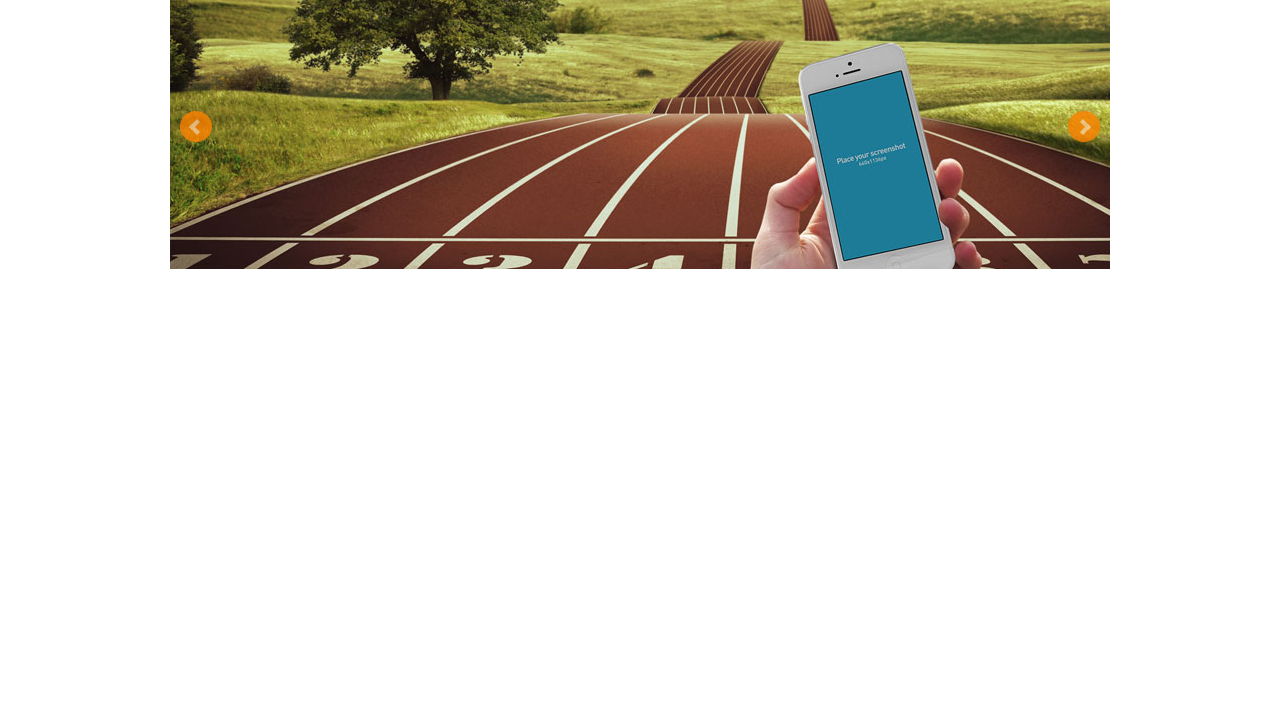
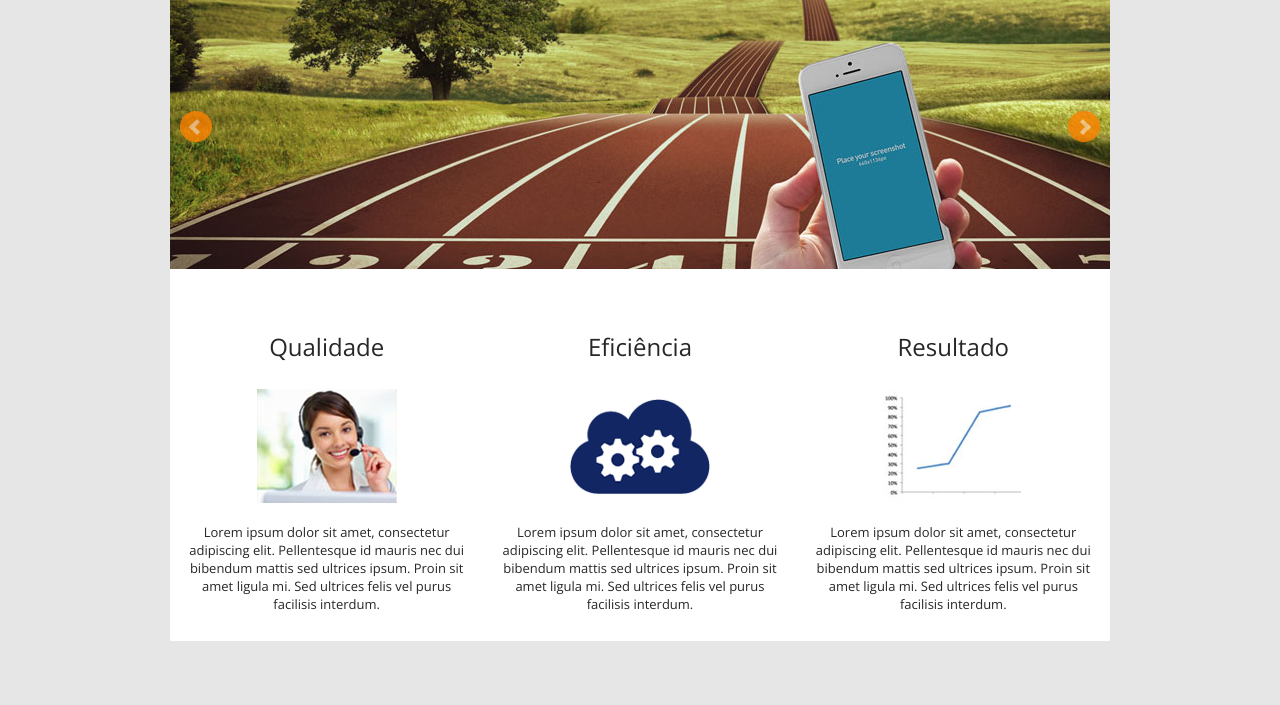
Before and after one commit to davtech/Fersan, a plain HTML site: page index.html in a window 1280 px wide. Shown: the part 95-800 px from the top of the page. Drawn offline with nearby package versions, Linux system fonts and the light colour scheme.

Commit message:
implementação da área de destaques

```diff
--- a/css/style.css
+++ b/css/style.css
@@ -12,6 +12,16 @@ Version: 1.0
 
 @import url(http://fonts.googleapis.com/css?family=Open+Sans:400italic,700italic,400,700);
 
+h2 {
+	line-height: 45px;
+	font-weight: 400;
+	text-align: center;
+}
+
+.conteiner{
+	width: 940px;
+	margin:auto;
+}
 .clear{
 	clear: both;
 }
@@ -23,12 +33,32 @@ Version: 1.0
 	float: right;
 }
 
+
+.half {
+		width: 48%;
+		margin: 0 1%;
+}
+.third {
+	width: 31.3333333333333%;
+	margin: 0 1%;
+}
+.fourth {
+	width: 23%;
+	margin: 0 1%;
+}
+
+.fifth {
+	width: 18%;
+	margin: 0 1%;
+}
+
 /*------------------------- HEADER ---------------------------*/
 #top{
 	height: 4px;
 	background: #ff9400;
 }
 body {
+	background: #e6e6e6;
 	font-family:'Open Sans', sans-serif;
 }
 
@@ -40,10 +70,6 @@ body > header {
 	-o-box-shadow: 0 1px 2px rgba(0,0,0,0.2);
 	-moz-box-shadow: 0 1px 2px rgba(0,0,0,0.2);
 	-webkit-box-shadow: 0 1px 2px rgba(0,0,0,0.2);
-}
-.conteiner{
-	width: 940px;
-	margin:auto;
 }
 #logo h1 {
 	display: none;
@@ -84,5 +110,40 @@ nav ul li a:hover{
 }
 /*-------------------------FIM - HEADER---------------------------*/
 
-/*------------------------- HEADER ---------------------------*/
-/*------------------------- FIM HEADER ---------------------------*/
+/*------------------------- SLIDER ---------------------------*/
+/*------------------------- FIM SLIDER ---------------------------*/
+
+/*------------------------- DESTAQUES ------------------------*/
+#destaques{
+	color: #272727;
+	background: #fff;
+	margin: auto;
+	padding: 0px;
+	box-shadow: 0 0 0 #000;
+}
+#destaques .third {
+
+	border-radius: 4px;
+	-webkit-border-radius: 4px;
+	-moz-border-radius: 4px;
+	-o-border-radius: 4px;
+
+	padding: 15px 0px;
+	float:left;
+	text-align: center;
+	margin-top: 20px;
+
+}
+#destaques .third:hover{
+	-webkit-box-shadow: 0 0 12px rgba(0, 0, 0, 0.13), 0 0 0 1px #D8D8D8 inset;
+	-moz-box-shadow: 0 0 12px rgba(0, 0, 0, 0.13), 0 0 0 1px #D8D8D8 inset;
+	box-shadow: 0 0 12px rgba(0, 0, 0, 0.13), 0 0 0 1px #D8D8D8 inset;
+	transition: all 0.2s linear 0s;
+}
+#destaques .third p{
+	margin-top: 20px;
+	font-family: 'Open Sans', sans-serif;
+	font-size: 13px;
+	line-height: 18px;
+}
+/*------------------------- FIM DESTAQUE ------------------------*/
--- a/index.html
+++ b/index.html
@@ -54,8 +54,27 @@
 			</ul>
 		</section>
 
-	<section id="destaques">
+	<section id="destaques" class="conteiner">
+		<div class="third">
+			<h2>Qualidade</h2>
+			<img src="images/qualidade-fersan.jpg" height="114" width="140">
+			<p>Lorem ipsum dolor sit amet, consectetur adipiscing elit. Pellentesque id mauris nec dui bibendum mattis sed ultrices ipsum. Proin sit amet ligula mi. Sed ultrices felis vel purus facilisis interdum.</p>
+		</div>
+		<div class="third">
+			<h2>Eficiência</h2>
+			<img src="images/eficiencia-fersan.png" height="114" width="140">
+			<p>Lorem ipsum dolor sit amet, consectetur adipiscing elit. Pellentesque id mauris nec dui bibendum mattis sed ultrices ipsum. Proin sit amet ligula mi. Sed ultrices felis vel purus facilisis interdum.</p>
+		</div>
+		<div class="third">
+			<h2>Resultado</h2>
+			<img src="images/resultado-fersan.jpg" height="114" width="140">
+			<p>Lorem ipsum dolor sit amet, consectetur adipiscing elit. Pellentesque id mauris nec dui bibendum mattis sed ultrices ipsum. Proin sit amet ligula mi. Sed ultrices felis vel purus facilisis interdum.</p>
+		</div>
+		<div class="clear"></div>
 	</section>
+
+	<section id="colaboradores" class="conteiner"></section>
+
 	<footer></footer>
 </body>
 </html>
```
Also changed, not shown: images/eficiencia-fersan.png (added), images/qualidade-fersan.jpg (added), images/resultado-fersan.jpg (added).
